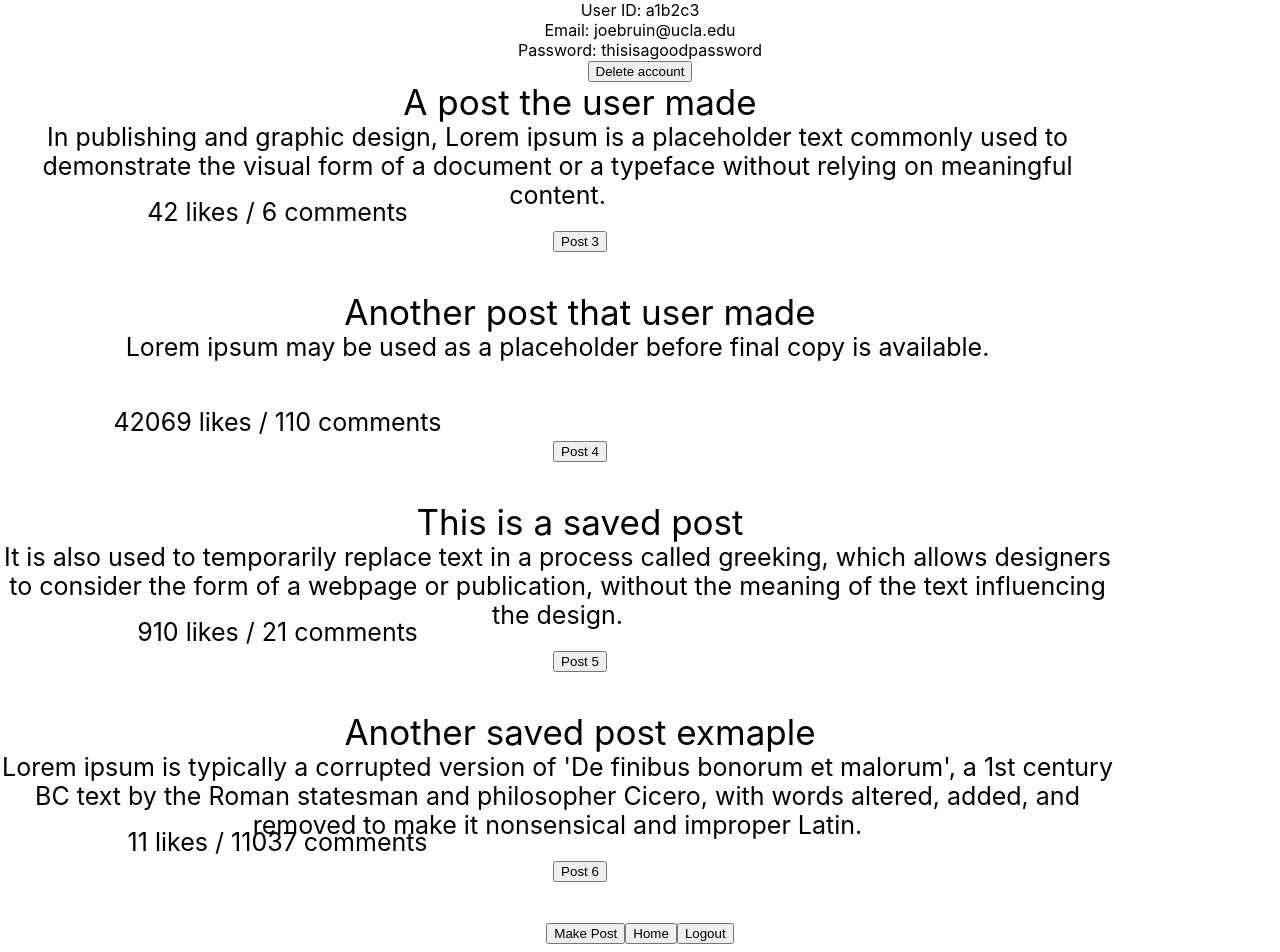
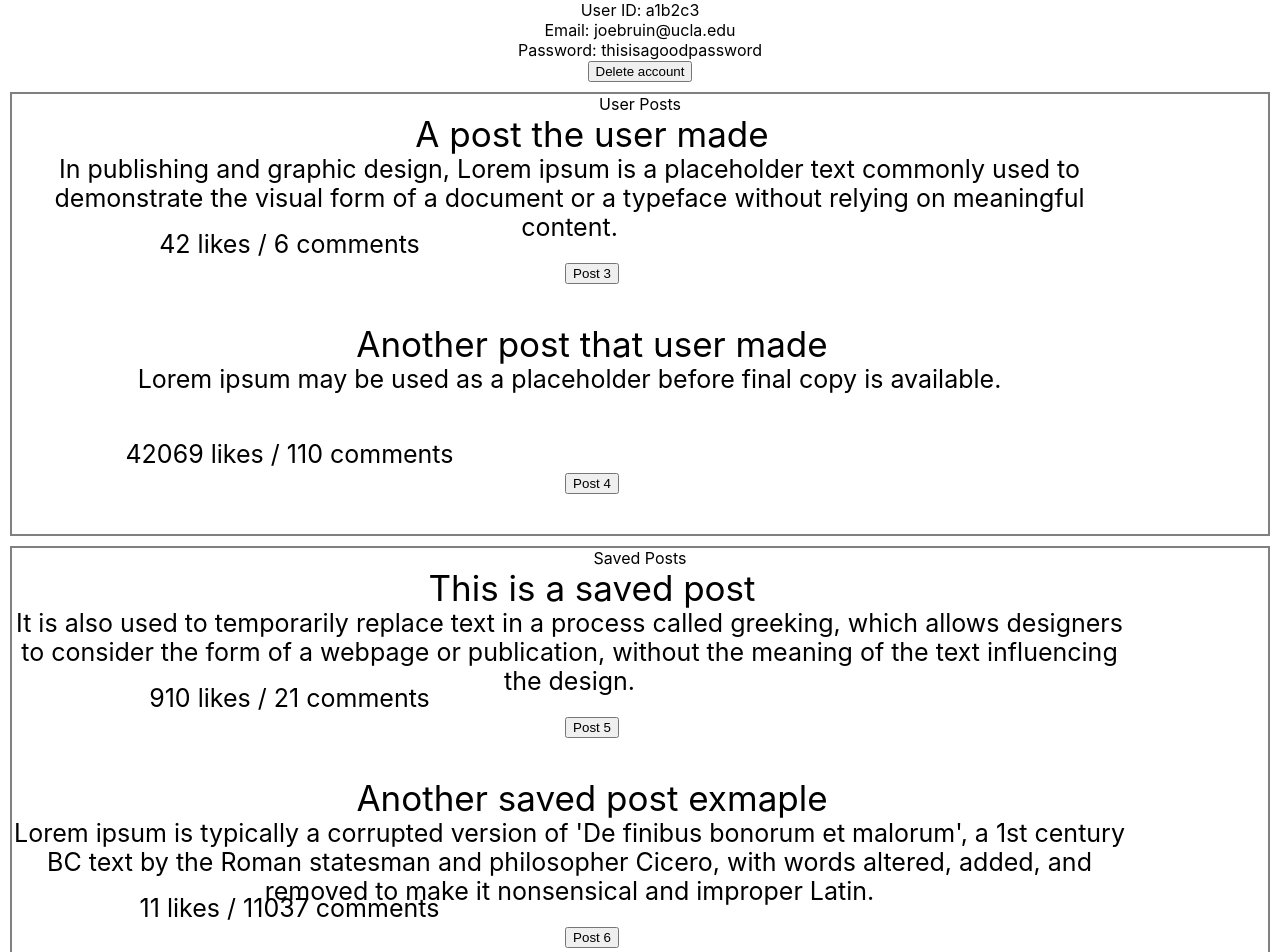
Before and after one commit to rickroll35L/babble, a React (Create React App) app in the folder babble-frontend/: page /profile in a window 1280 px wide. Shown: the top 952 px of the page. Built offline with nearby package versions, Linux system fonts and the light colour scheme.

Commit message:
minor additions to profile

```diff
--- a/babble-frontend/src/components/SavedPosts/SavedPosts.css
+++ b/babble-frontend/src/components/SavedPosts/SavedPosts.css
@@ -0,0 +1,4 @@
+.saved-posts-container {
+    margin: 10px;
+    border: 2px solid gray;
+}
--- a/babble-frontend/src/components/SavedPosts/SavedPosts.js
+++ b/babble-frontend/src/components/SavedPosts/SavedPosts.js
@@ -20,10 +20,12 @@ const SavedPosts = () => {
         comments: "11037",
     }
 
+    const savedPostsArray = [post5, post6];
+
     return (
-        <div>
-            <PostThumbnail {...post5} />
-            <PostThumbnail {...post6} />
+        <div className="saved-posts-container">
+            <div>Saved Posts</div>
+            {savedPostsArray.map(post => <PostThumbnail {...post} />)}
         </div>
     );
 }
--- a/babble-frontend/src/components/UserPosts/UserPosts.css
+++ b/babble-frontend/src/components/UserPosts/UserPosts.css
@@ -0,0 +1,4 @@
+.user-posts-container {
+    margin: 10px;
+    border: 2px solid gray;
+}
--- a/babble-frontend/src/components/UserPosts/UserPosts.js
+++ b/babble-frontend/src/components/UserPosts/UserPosts.js
@@ -21,10 +21,12 @@ const UserPosts = () => {
         comments: "110",
     }
 
+    const userPostsArray = [post3, post4];
+
     return (
-        <div>
-            <PostThumbnail {...post3} />
-            <PostThumbnail {...post4} />
+        <div className="user-posts-container">
+            <div>User Posts</div>
+            {userPostsArray.map(post => <PostThumbnail {...post} />)}
         </div>
     );
 }
```
